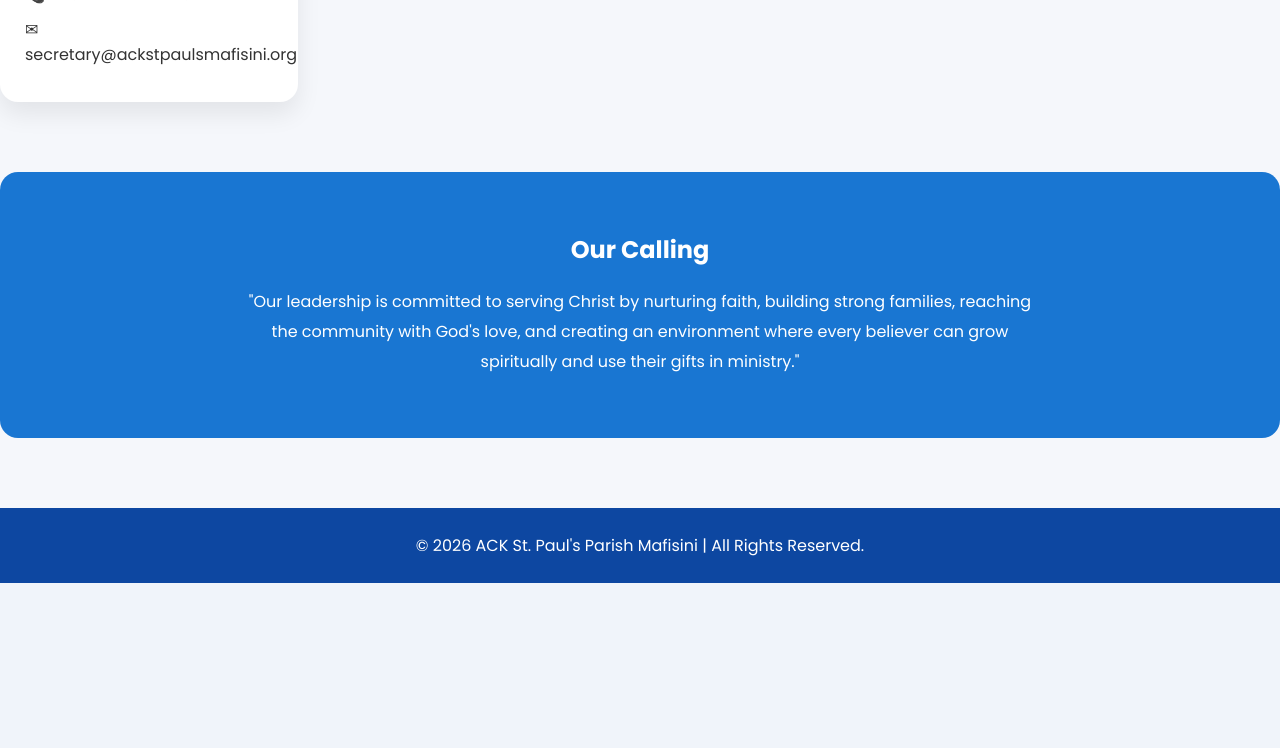
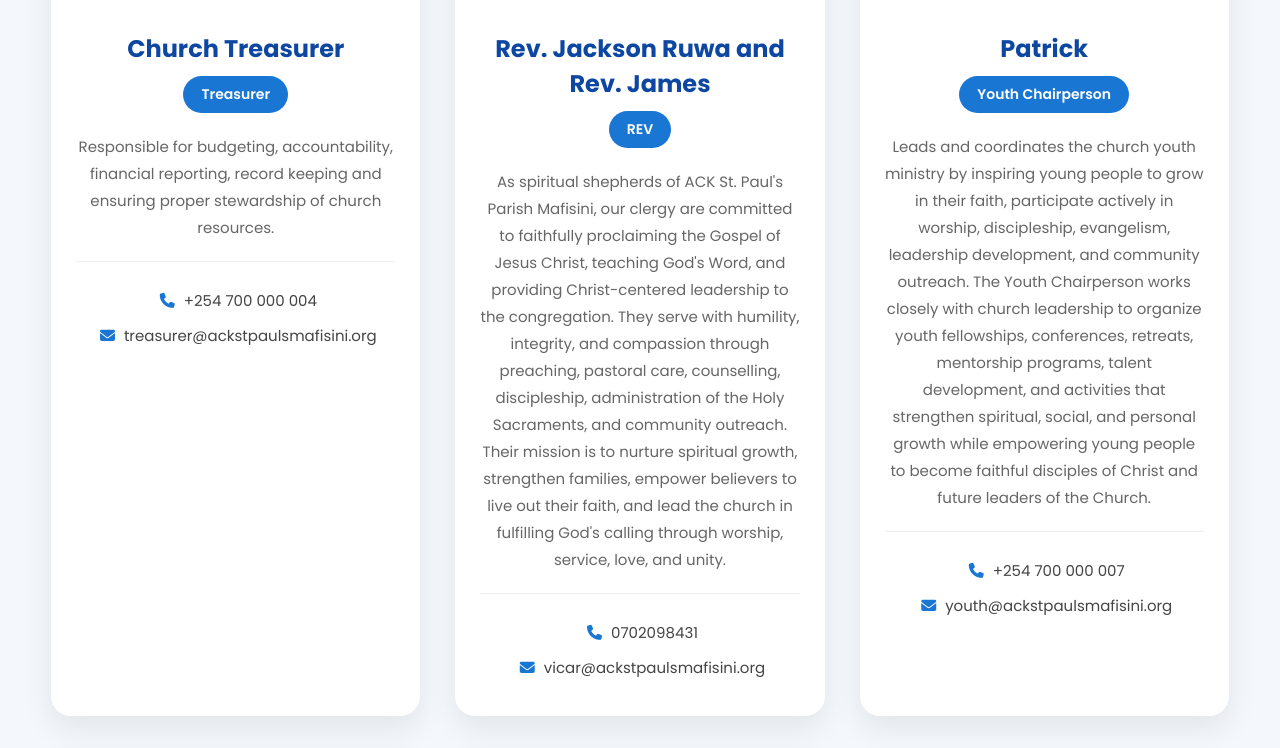
Before and after one commit to jamesmutisokiilu-coder/ACK-St.-Paul-s-Parish-Mafisini, a Flask app: page /leadership in a window 1280 px wide. Shown: the part 1702-2450 px from the top of the page. Before the commit the page ends 2285 px from the top, so only its background shows below. Run offline with Flask 3, Linux system fonts and the light colour scheme; the visitor is signed in with stand-in values (Sample User, id 1).

Commit message:
Update leadership.html

```diff
--- a/templates/leadership.html
+++ b/templates/leadership.html
@@ -3,11 +3,19 @@
 <head>
 <meta charset="UTF-8">
 <meta name="viewport" content="width=device-width, initial-scale=1.0">
+
 <title>Church Leadership | ACK St. Paul's Parish Mafisini</title>
+
+<link rel="preconnect" href="https://fonts.googleapis.com">
+<link rel="preconnect" href="https://fonts.gstatic.com" crossorigin>
 
 <link href="https://fonts.googleapis.com/css2?family=Poppins:wght@300;400;500;600;700&display=swap" rel="stylesheet">
 
+<link rel="stylesheet"
+href="https://cdnjs.cloudflare.com/ajax/libs/font-awesome/6.5.2/css/all.min.css">
+
 <style>
+
 *{
 margin:0;
 padding:0;
@@ -15,101 +23,140 @@
 font-family:'Poppins',sans-serif;
 }
 
+html{
+scroll-behavior:smooth;
+}
+
 body{
-    background:#f5f7fb;
+background:#f4f7fc;
 color:#333;
 }
 
-/* Header */
+/*=========================
+HEADER
+==========================*/
+
 header{
 background:linear-gradient(135deg,#0d47a1,#1976d2);
 color:#fff;
 text-align:center;
-    padding:70px 20px;
+padding:80px 20px;
+box-shadow:0 5px 20px rgba(0,0,0,.15);
 }
 
 header h1{
-    font-size:42px;
-    margin-bottom:10px;
+font-size:45px;
+margin-bottom:15px;
+font-weight:700;
 }
 
 header p{
-    max-width:700px;
+max-width:850px;
 margin:auto;
-    font-size:17px;
+font-size:18px;
+line-height:1.8;
 opacity:.95;
 }
 
-/* Section */
+/*=========================
+SECTION
+==========================*/
+
 .section{
-    width:90%;
-    max-width:1300px;
-    margin:60px auto;
+width:92%;
+max-width:1400px;
+margin:70px auto;
 }
 
 .section-title{
 text-align:center;
-    margin-bottom:45px;
+margin-bottom:50px;
 }
 
 .section-title h2{
+font-size:36px;
 color:#0d47a1;
-    font-size:34px;
 margin-bottom:10px;
 }
 
 .section-title p{
 color:#666;
+font-size:17px;
 }
 
-/* Grid */
+/*=========================
+GRID
+==========================*/
+
 .leaders{
 display:grid;
-    grid-template-columns:repeat(auto-fit,minmax(280px,1fr));
-    gap:30px;
+grid-template-columns:repeat(auto-fit,minmax(320px,1fr));
+gap:35px;
 }
 
-/* Card */
+/*=========================
+CARD
+==========================*/
+
 .card{
 background:#fff;
-    border-radius:18px;
+border-radius:20px;
 overflow:hidden;
-    box-shadow:0 12px 25px rgba(0,0,0,.08);
-    transition:.3s;
+box-shadow:0 12px 30px rgba(0,0,0,.08);
+transition:.35s;
 }
 
 .card:hover{
-    transform:translateY(-8px);
+transform:translateY(-10px);
+box-shadow:0 20px 40px rgba(0,0,0,.15);
 }
 
 .card img{
 width:100%;
-    height:320px;
+height:340px;
 object-fit:cover;
+object-position:center top;
+transition:.4s;
+border-bottom:5px solid #1976d2;
+}
+
+.card:hover img{
+transform:scale(1.05);
 }
 
 .info{
 padding:25px;
+text-align:center;
 }
 
 .info h3{
 color:#0d47a1;
-    margin-bottom:8px;
+font-size:24px;
+margin-bottom:10px;
 }
 
 .position{
-    color:#1976d2;
+display:inline-block;
+background:#1976d2;
+color:#fff;
+padding:8px 18px;
+border-radius:40px;
+font-size:14px;
 font-weight:600;
-    margin-bottom:15px;
+margin-bottom:20px;
 }
 
 .info p{
 color:#666;
-    line-height:1.7;
+line-height:1.8;
 margin-bottom:20px;
+font-size:15px;
 }
 
-/* Contact */
+/*=========================
+CONTACT
+==========================*/
+
 .contact{
 border-top:1px solid #eee;
 padding-top:15px;
@@ -118,9 +165,15 @@ header p{
 .contact a{
 display:block;
 text-decoration:none;
-    color:#333;
-    margin:10px 0;
+color:#444;
+margin:12px 0;
 transition:.3s;
+font-size:15px;
+}
+
+.contact a i{
+width:25px;
+color:#1976d2;
 }
 
 .contact a:hover{
@@ -128,90 +181,152 @@ header p{
 padding-left:8px;
 }
 
-/* Leadership Quote */
+/*=========================
+QUOTE
+==========================*/
+
 .quote{
-    margin-top:70px;
-    background:#1976d2;
-    color:#fff;
-    padding:60px 30px;
+margin-top:80px;
+background:linear-gradient(135deg,#1976d2,#0d47a1);
+color:white;
+padding:70px 30px;
+border-radius:20px;
 text-align:center;
-    border-radius:18px;
 }
 
 .quote h2{
+font-size:34px;
 margin-bottom:20px;
 }
 
 .quote p{
-    max-width:800px;
+max-width:900px;
 margin:auto;
-    line-height:1.9;
+line-height:2;
+font-size:17px;
 }
 
-/* Footer */
+/*=========================
+FOOTER
+==========================*/
+
 footer{
 margin-top:70px;
 background:#0d47a1;
 color:#fff;
+padding:30px;
 text-align:center;
-    padding:25px;
+font-size:15px;
 }
+
+/*=========================
+RESPONSIVE
+==========================*/
 
 @media(max-width:768px){
 
+header{
+padding:60px 20px;
+}
+
 header h1{
-    font-size:32px;
+font-size:34px;
+}
+
+header p{
+font-size:16px;
 }
 
 .card img{
-    height:280px;
+height:300px;
 }
 
 .section-title h2{
+font-size:30px;
+}
+
+.quote h2{
 font-size:28px;
 }
 
 }
+
 </style>
+
 </head>
+
 <body>
 
 <header>
+
 <h1>Church Leadership</h1>
+
 <p>
-        Meet the dedicated servants of God who provide spiritual guidance,
-        leadership, and support to the congregation of ACK St. Paul's Parish Mafisini.
+
+Meet the dedicated servants of God who faithfully lead, teach, mentor and
+serve the congregation of ACK St. Paul's Parish Mafisini through spiritual
+leadership, administration and ministry.
+
 </p>
+
 </header>
+
+<section class="section">
+
+<div class="section-title">
+
+<h2>Our Church Leaders</h2>
+
+<p>
+Dedicated servants committed to advancing God's Kingdom through faithful leadership.
+</p>
+
+</div>
 
 <div class="leaders">
 
-<!-- Parish Vicar -->
+<!-- =======================
+PARISH VICAR
+======================= -->
 
 <div class="card">
 
-<img src="/static/images/rev.jpeg">
+<img src="/static/images/rev.jpeg" alt="Rev. Jackson Ruwa">
 
 <div class="info">
 
 <h3>Rev. Jackson Ruwa</h3>
 
-<div class="position">Parish Vicar</div>
+<div class="position">
+Parish Vicar
+</div>
 
 <p>
-Provides spiritual leadership to the parish through preaching,
-pastoral care, administration of the sacraments, discipleship,
-and oversight of all church ministries.
+
+Provides spiritual leadership through preaching,
+teaching God's Word, pastoral care, discipleship,
+Holy Communion, counselling and overseeing every
+church ministry.
+
 </p>
 
 <div class="contact">
 
-<a href="tel:+254700000001">
-📞 0702098431
+<a href="tel:+254702098431">
+
+<i class="fas fa-phone"></i>
+
+0702098431
+
+
 </a>
 
 <a href="mailto:vicar@ackstpaulsmafisini.org">
-✉ vicar@ackstpaulsmafisini.org
+
+<i class="fas fa-envelope"></i>
+
+vicar@ackstpaulsmafisini.org
+
 </a>
 
 </div>
@@ -220,32 +335,100 @@ and oversight of all church ministries.
 
 </div>
 
-<!-- Vicar's Warden -->
+<!-- =======================
+VICAR WARDEN
+======================= -->
 
 <div class="card">
 
-<img src="{{ url_for('static', filename='images/vicar_warden.jpg') }}" alt="Vicar's Warden">
+<img src="/static/images/vicar_warden.jpg"
+alt="Vicar Warden">
 
 <div class="info">
 
-<h3>[Vicar's Warden Name]</h3>
+<h3>Vicar's Warden</h3>
 
-<div class="position">Vicar's Warden</div>
+<div class="position">
+
+Vicar's Warden
+
+</div>
 
 <p>
-Works closely with the Parish Vicar in church leadership,
-administration, worship coordination and parish development
-to ensure the smooth running of church activities.
+
+Supports the Parish Vicar in administration,
+church planning, worship coordination,
+development projects and leadership
+of parish ministries.
+
 </p>
 
 <div class="contact">
 
 <a href="tel:+254700000002">
-📞 +254 700 000 002
+
+<i class="fas fa-phone"></i>
+
++254 700 000 002
+
 </a>
 
 <a href="mailto:vicarwarden@ackstpaulsmafisini.org">
-✉ vicarwarden@ackstpaulsmafisini.org
+
+<i class="fas fa-envelope"></i>
+
+vicarwarden@ackstpaulsmafisini.org
+
+</a>
+
+</div>
+
+</div>
+
+</div>
+<!-- =======================
+PEOPLE'S WARDEN
+======================= -->
+
+<div class="card">
+
+<img src="/static/images/pple.jpeg" alt="People's Warden">
+
+<div class="info">
+
+<h3>Benson Mutiso</h3>
+
+<div class="position">
+
+People's Warden
+
+</div>
+
+<p>
+
+Represents the congregation by promoting unity,
+supporting church administration, coordinating
+parish activities and encouraging spiritual growth
+among members.
+
+</p>
+
+<div class="contact">
+
+<a href="tel:+254713376415">
+
+<i class="fas fa-phone"></i>
+
+0713376415
+
+</a>
+
+<a href="mailto:peoplewarden@ackstpaulsmafisini.org">
+
+<i class="fas fa-envelope"></i>
+
+peoplewarden@ackstpaulsmafisini.org
+
 </a>
 
 </div>
@@ -254,32 +437,49 @@ to ensure the smooth running of church activities.
 
 </div>
 
-<!-- People's Warden -->
+<!-- =======================
+TREASURER
+======================= -->
 
 <div class="card">
 
-<img src="/static/images/pple.jpeg">
+<img src="/static/images/treasurer.jpg" alt="Church Treasurer">
 
 <div class="info">
 
-<h3>Benson Mutiso</h3>
+<h3>Church Treasurer</h3>
 
-<div class="position">People's Warden</div>
+<div class="position">
+
+Treasurer
+
+</div>
 
 <p>
-Represents the congregation by supporting church administration,
-promoting unity among members and assisting in parish activities
-and church development.
+
+Responsible for budgeting, accountability,
+financial reporting, record keeping and
+ensuring proper stewardship of church
+resources.
+
 </p>
 
 <div class="contact">
 
-<a href="tel:+254700000003">
-📞 0713376415
+<a href="tel:+254700000004">
+
+<i class="fas fa-phone"></i>
+
++254 700 000 004
+
 </a>
 
-<a href="mailto:peoplewarden@ackstpaulsmafisini.org">
-✉ peoplewarden@ackstpaulsmafisini.org
+<a href="mailto:treasurer@ackstpaulsmafisini.org">
+
+<i class="fas fa-envelope"></i>
+
+treasurer@ackstpaulsmafisini.org
+
 </a>
 
 </div>
@@ -288,32 +488,55 @@ and church development.
 
 </div>
 
-<!-- Church Treasurer -->
+<!-- =======================
+SECRETARY
+======================= -->
 
 <div class="card">
 
-<img src="{{ url_for('static', filename='images/treasurer.jpg') }}" alt="Church Treasurer">
+<img src="/static/images/le.jpeg" alt="Church Secretary">
 
 <div class="info">
 
-<h3>[Treasurer Name]</h3>
+<h3>Rev. Jackson Ruwa and Rev. James</h3>
 
-<div class="position">Church Treasurer</div>
+<div class="position">
+
+REV
+
+</div>
 
 <p>
-Manages the financial affairs of the parish, prepares budgets,
-maintains financial records and promotes accountability in the
-use of church resources.
+
+As spiritual shepherds of ACK St. Paul's Parish Mafisini, our clergy are committed
+to faithfully proclaiming the Gospel of Jesus Christ, teaching God's Word, and
+providing Christ-centered leadership to the congregation. They serve with humility,
+integrity, and compassion through preaching, pastoral care, counselling, discipleship,
+administration of the Holy Sacraments, and community outreach. Their mission is to
+nurture spiritual growth, strengthen families, empower believers to live out their
+faith, and lead the church in fulfilling God's calling through worship, service,
+love, and unity.
+
+
 </p>
 
 <div class="contact">
 
-<a href="tel:+254700000004">
-📞 +254 700 000 004
+<a href="tel:+254702098431">
+
+<i class="fas fa-phone"></i>
+
+0702098431
+
 </a>
 
-<a href="mailto:treasurer@ackstpaulsmafisini.org">
-✉ treasurer@ackstpaulsmafisini.org
+<a href="mailto:vicar@ackstpaulsmafisini.org">
+
+<i class="fas fa-envelope"></i>
+
+
+vicar@ackstpaulsmafisini.org
+
 </a>
 
 </div>
@@ -322,32 +545,165 @@ use of church resources.
 
 </div>
 
-<!-- Church Secretary -->
+<!-- =======================
+YOUTH CHAIRPERSON
+======================= -->
 
 <div class="card">
 
-<img src="/static/images/le.jpeg">
+<img src="/static/images/youth_chairperson.jpg" alt="Youth Chairperson">
 
 <div class="info">
 
-<h3></h3>
+<h3>Patrick</h3>
 
-<div class="position"></div>
+<div class="position">
+
+Youth Chairperson
+
+</div>
 
 <p>
-To faithfully serve God's people by providing spiritual guidance, spreading
-the Gospel of Jesus Christ, and leading the church towards growth, unity,
-and meaningful service to the community.
+
+Leads and coordinates the church youth ministry by inspiring young people to
+grow in their faith, participate actively in worship, discipleship, evangelism,
+leadership development, and community outreach. The Youth Chairperson works
+closely with church leadership to organize youth fellowships, conferences,
+retreats, mentorship programs, talent development, and activities that
+strengthen spiritual, social, and personal growth while empowering young
+people to become faithful disciples of Christ and future leaders of the Church.
+
 </p>
 
 <div class="contact">
 
-<a href="tel:+254700000005">
-📞 +254 700 000 005
+<a href="tel:+254700000007">
+
+<i class="fas fa-phone"></i>
+
++254 700 000 007
+
 </a>
 
-<a href="mailto:secretary@ackstpaulsmafisini.org">
-✉ secretary@ackstpaulsmafisini.org
+<a href="mailto:youth@ackstpaulsmafisini.org">
+
+<i class="fas fa-envelope"></i>
+
+youth@ackstpaulsmafisini.org
+
+</a>
+
+</div>
+
+</div>
+
+</div>
+
+<!-- =======================
+KEYBOARDIST
+======================= -->
+
+<div class="card">
+
+<img src="/static/images/keyboardist.jpg" alt="Church Keyboardist">
+
+<div class="info">
+
+<h3>Church Keyboardist</h3>
+
+<div class="position">
+
+Keyboardist
+
+</div>
+
+<p>
+
+Leads worship through keyboard ministry,
+supports praise and worship services,
+special events, rehearsals and helps
+create a spirit-filled worship experience.
+
+</p>
+
+<div class="contact">
+
+<a href="tel:+254 745 298817">
+
+<i class="fas fa-phone"></i>
+
++254 745 298817
+
+</a>
+
+<a href="mailto:keyboardist@ackstpaulsmafisini.org">
+
+<i class="fas fa-envelope"></i>
+
+keyboardist@ackstpaulsmafisini.org
+
+</a>
+
+</div>
+
+</div>
+
+</div>
+
+<!-- =======================
+WEBSITE MANAGER
+======================= -->
+
+<div class="card">
+
+<img src="/static/images/pic3.jpeg"
+alt="James Kiilu Mutiso">
+
+<div class="info">
+
+<h3>James Kiilu Mutiso</h3>
+
+<div class="position">
+
+Website Manager & ICT Services
+
+</div>
+
+<p>
+
+Responsible for designing, developing,
+maintaining and securing the church website,
+live streaming church services, multimedia,
+technical support, digital communication,
+network administration and all ICT services
+within the church.
+
+</p>
+
+<div class="contact">
+
+<a href="tel:+254 710 329 922">
+
+<i class="fas fa-phone"></i>
+
+0710329922
+
+</a>
+
+<a href="mailto:jamesmutisokiilu@gmail.com">
+
+<i class="fas fa-envelope"></i>
+
+jamesmutisokiilu@gmail.com
+
+</a>
+
+<a href="https://github.com" target="_blank">
+
+<i class="fab fa-github"></i>
+
+GitHub
+
 </a>
 
 </div>
@@ -358,27 +714,35 @@ and meaningful service to the community.
 
 </div>
 
-</div>
-</div>
+<div class="quote">
 
-</div>
+<h2>Our Calling</h2>
 
-<div class="quote">
-<h2>Our Calling</h2>
 <p>
-"Our leadership is committed to serving Christ by nurturing faith,
-building strong families, reaching the community with God's love,
-and creating an environment where every believer can grow spiritually
-and use their gifts in ministry."
+
+"Our leadership is committed to serving Christ
+with humility, integrity and love. Together we
+seek to nurture faith, strengthen families,
+empower youth, reach the community with the
+Gospel and provide an environment where every
+believer can discover and use their gifts in
+the service of God."
+
 </p>
+
 </div>
 
 </section>
 
 <footer>
+
 <p>
-© 2026 ACK St. Paul's Parish Mafisini | All Rights Reserved.
+
+© 2026 ACK St. Paul's Parish Mafisini |
+All Rights Reserved.
+
 </p>
+
 </footer>
 
 </body>
```
Lines whose indentation alone changed are shown as unchanged.
